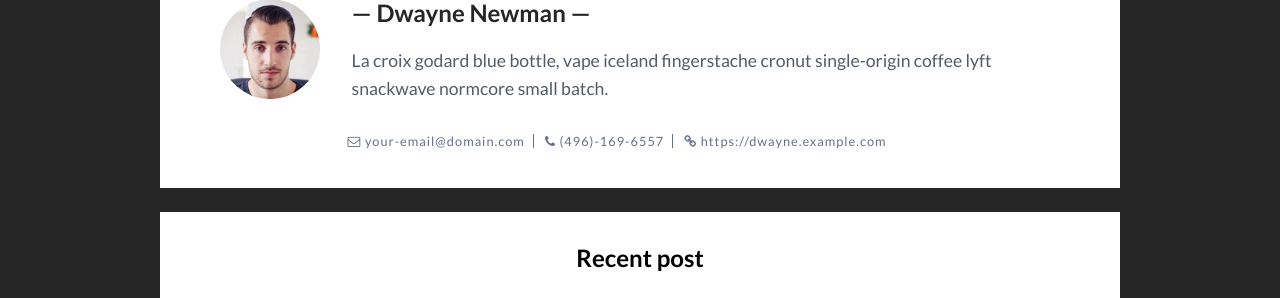
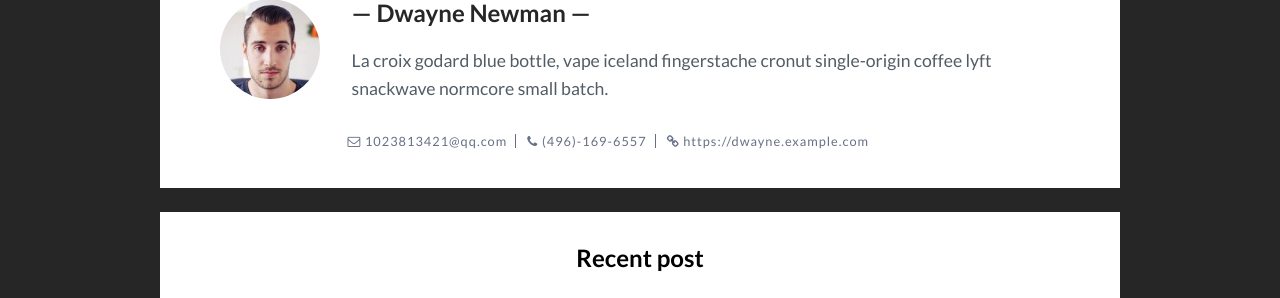
Before and after one commit to chchangzh/chchangzh.github.io, a Jekyll site: the page built from _posts/2017-07-12-the-wonderful-himalayan.markdown, in a window 1280 px wide and 900 px high, scrolled down 1778 px. Shown: the part 127-425 px from the top of the window. Built offline with Jekyll 4.4.1, drawn with Linux system fonts in a browser that asks for light colours; comment, search, counter and statistics services are not loaded; part of the change alters nothing that is shown.

Commit message:
Update _config.yml

```diff
--- a/_config.yml
+++ b/_config.yml
@@ -1,5 +1,5 @@
 logo: chchangzh # add logo name
-title: Bef - Enjoy Freedom
+title: chchangzh - 常甲 - 摄影记录
 description: >  # this means to ignore newlines until "baseurl:"
   摄影日常记录
 permalink: 'chchangzh'
@@ -8,16 +8,16 @@ url: "https://chchangzh.github.io/" # the base hostname & protocol for your site
 
 # Banner settings
 video: mountains.mp4 # add banner video. Add your video file to the folder video
-banner-title: # add banner title
-banner-desc: # add banner description
+banner-title: 遇见 # add banner title
+banner-desc: 出来玩最重要的是什么？当然是出来啦 # add banner description
 
 # Author settings
 author-pic: face.jpg # your photo
 author-name: # your name
 about-author: # about author
-email: your-email@domain.com # your email
-phone: (496)-169-6557 # your pnone number
-website: https://dwayne.example.com # you website
+email: 1023813421@qq.com # your email
+#phone:  # your pnone number
+#website: https://chchangzh.github.io/ # you website
 
 # Social link
 google_url:    # add url link
```
